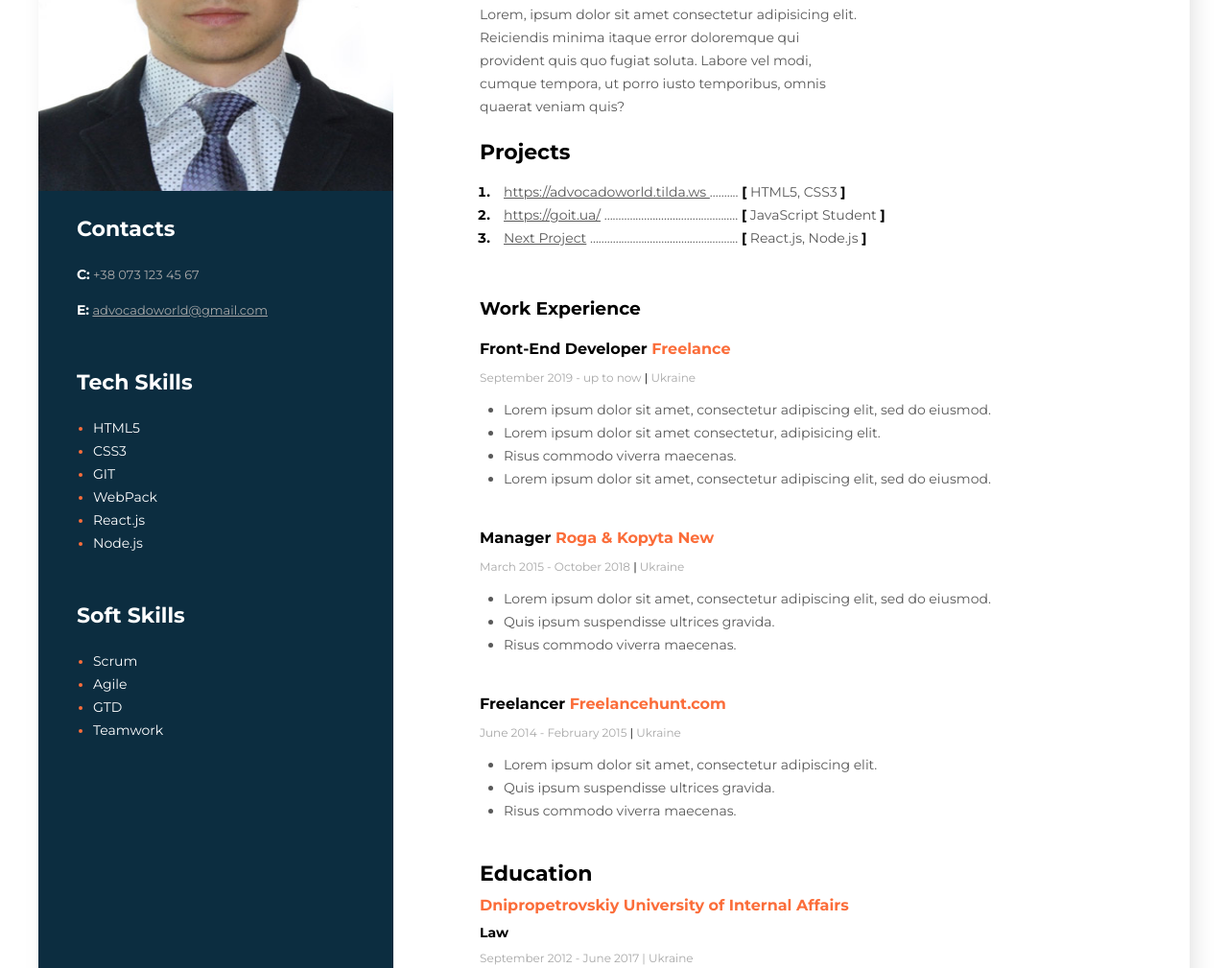
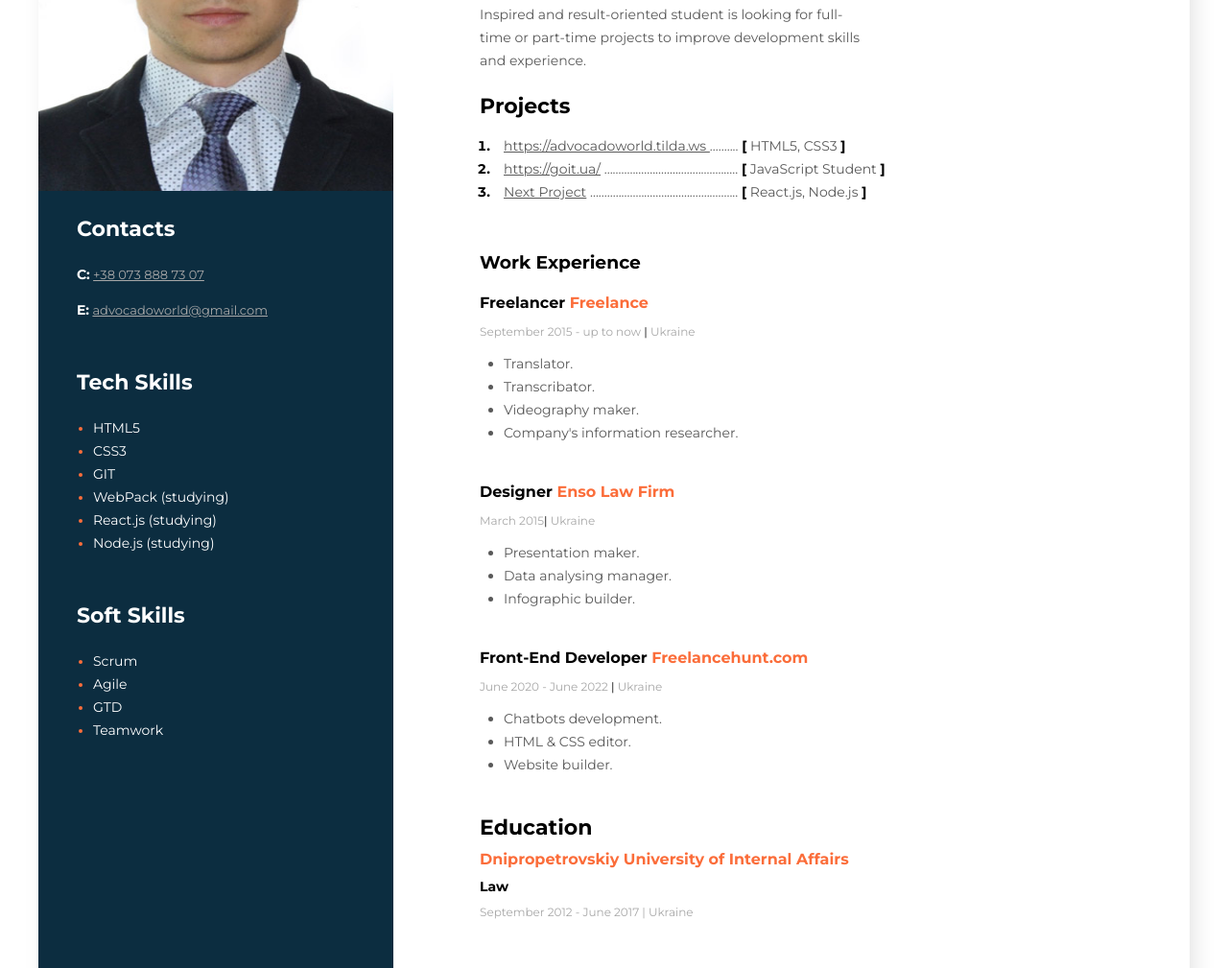
Before and after one commit to infinitf/infinitf.github.com, a plain HTML site: page index.html in a window 1280 px wide. Shown: the part 249-1258 px from the top of the page at 96% size. Drawn offline with Linux system fonts and the light colour scheme.

Commit message:
Update index.html

```diff
--- a/index.html
+++ b/index.html
@@ -9,6 +9,7 @@
     <link href="https://fonts.googleapis.com/css2?family=Montserrat:wght@400;700&display=swap" rel="stylesheet">
     <link rel="stylesheet" href="styles/styles.css">
     <title>Resume</title>
+
     <!-- Google Fonts -->
     </head>
 
@@ -21,7 +22,7 @@
         <div class="about">
             <h2 class="about-position">Front End Developer</h2>
             <h1 class="about-name">Vladyslav Bondarenko</h1>
-            <p class="about-description">Lorem, ipsum dolor sit amet consectetur adipisicing elit. Reiciendis minima itaque error doloremque qui provident quis quo fugiat soluta. Labore vel modi, cumque tempora, ut porro iusto temporibus, omnis quaerat veniam quis?</p>
+            <p class="about-description">Inspired and result-oriented student is looking for full-time or part-time projects to improve development skills and experience.</p>
         </div>
         <!-- Projects -->
         <div class="projects">
@@ -55,33 +56,33 @@
             <h3>Work Experience</h3>
             <!-- Company 1 -->
             <div class="work-section">
-                <h4 class="work-position">Front-End Developer <span class="organization">Freelance</span></h4>
-                <p class="period">September 2019 - up to now <span class="line">|</span> Ukraine</p>
+                <h4 class="work-position">Freelancer <span class="organization">Freelance</span></h4>
+                <p class="period">September 2015 - up to now <span class="line">|</span> Ukraine</p>
                 <ul class="work-list">
-                    <li class="work-list-item">Lorem ipsum dolor sit amet, consectetur adipiscing elit, sed do eiusmod.</li>
-                    <li class="work-list-item">Lorem ipsum dolor sit amet consectetur, adipisicing elit.</li>
-                    <li class="work-list-item">Risus commodo viverra maecenas.</li>
-                    <li class="work-list-item">Lorem ipsum dolor sit amet, consectetur adipiscing elit, sed do eiusmod.</li>
+                    <li class="work-list-item">Translator.</li>
+                    <li class="work-list-item">Transcribator.</li>
+                    <li class="work-list-item">Videography maker.</li>
+                    <li class="work-list-item">Company's information researcher.</li>
                 </ul>
             </div>
             <!-- Company 2 -->
             <div class="work-section">
-                <h4 class="work-position">Manager <span class="organization">Roga & Kopyta New</span></h4>
-                <p class="period">March 2015 - October 2018 <span class="line">|</span> Ukraine</p>
+                <h4 class="work-position">Designer <span class="organization">Enso Law Firm</span></h4>
+                <p class="period">March 2015<span class="line">|</span> Ukraine</p>
                 <ul class="work-list">
-                    <li class="work-list-item">Lorem ipsum dolor sit amet, consectetur adipiscing elit, sed do eiusmod.</li>
-                    <li class="work-list-item">Quis ipsum suspendisse ultrices gravida.</li>
-                    <li class="work-list-item">Risus commodo viverra maecenas.</li>
+                    <li class="work-list-item">Presentation maker.</li>
+                    <li class="work-list-item">Data analysing manager.</li>
+                    <li class="work-list-item">Infographic builder.</li>
                 </ul>
             </div>
             <!-- Company 3 -->
             <div class="work-section">
-                <h4 class="work-position">Freelancer <span class="organization">Freelancehunt.com</span></h4>
-                <p class="period">June 2014 - February 2015 <span class="line">|</span> Ukraine</p>
+                <h4 class="work-position">Front-End Developer <span class="organization">Freelancehunt.com</span></h4>
+                <p class="period">June 2020 - June 2022 <span class="line">|</span> Ukraine</p>
                 <ul class="work-list">
-                    <li class="work-list-item">Lorem ipsum dolor sit amet, consectetur adipiscing elit.</li>
-                    <li class="work-list-item">Quis ipsum suspendisse ultrices gravida.</li>
-                    <li class="work-list-item">Risus commodo viverra maecenas.</li>
+                    <li class="work-list-item">Chatbots development.</li>
+                    <li class="work-list-item">HTML & CSS editor.</li>
+                    <li class="work-list-item">Website builder.</li>
                 </ul>
 
             </div>
@@ -104,7 +105,7 @@
             <div>
                 <p>
                     <span class="contact-type">C:</span>
-                    <a>+38 073 123 45 67</a>
+                    <a href="https://tele.click/uaworker">+38 073 888 73 07</a>
                 </p>
                 <p>
                     <span class="contact-type">E:</span>
@@ -119,9 +120,9 @@
                 <li class="tech-skills-item"> <span class="soft-skills-text">HTML5</span></li>
                 <li class="tech-skills-item"> <span class="soft-skills-text">CSS3</span></li>
                 <li class="tech-skills-item"> <span class="soft-skills-text">GIT</span></li>
-                <li class="tech-skills-item"> <span class="soft-skills-text">WebPack</span></li>
-                <li class="tech-skills-item"> <span class="soft-skills-text">React.js</span></li>
-                <li class="tech-skills-item"> <span class="soft-skills-text">Node.js</span></li>
+                <li class="tech-skills-item"> <span class="soft-skills-text">WebPack (studying)</span></li>
+                <li class="tech-skills-item"> <span class="soft-skills-text">React.js (studying)</span></li>
+                <li class="tech-skills-item"> <span class="soft-skills-text">Node.js (studying)</span></li>
             </ul>
         </div>
 
```
